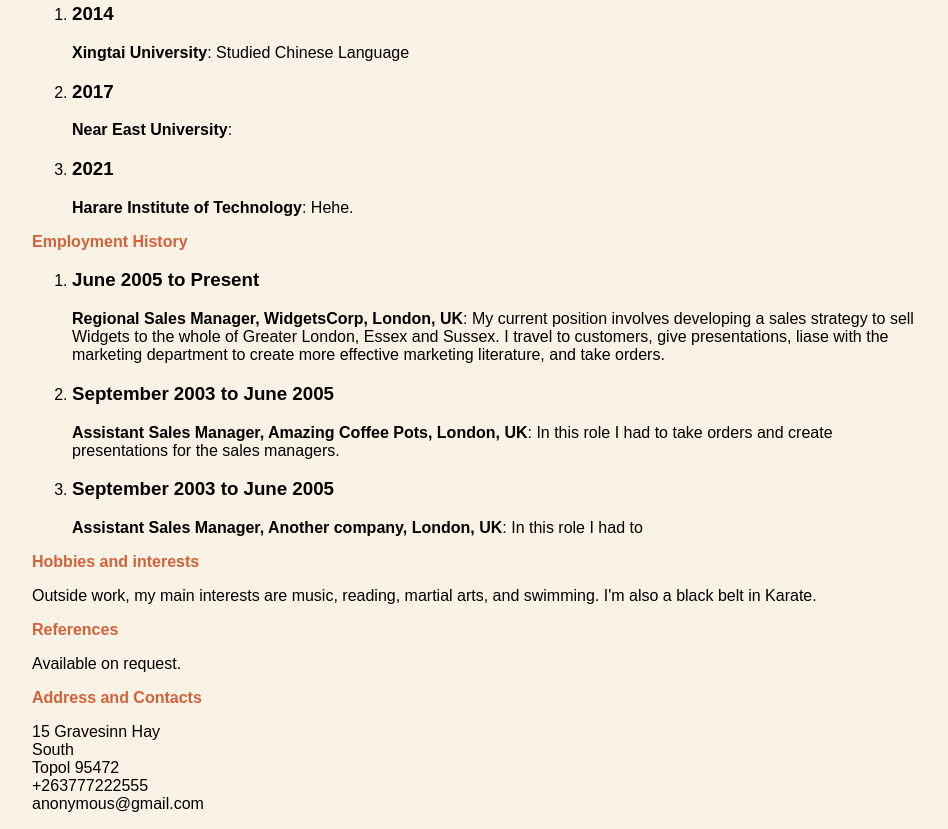
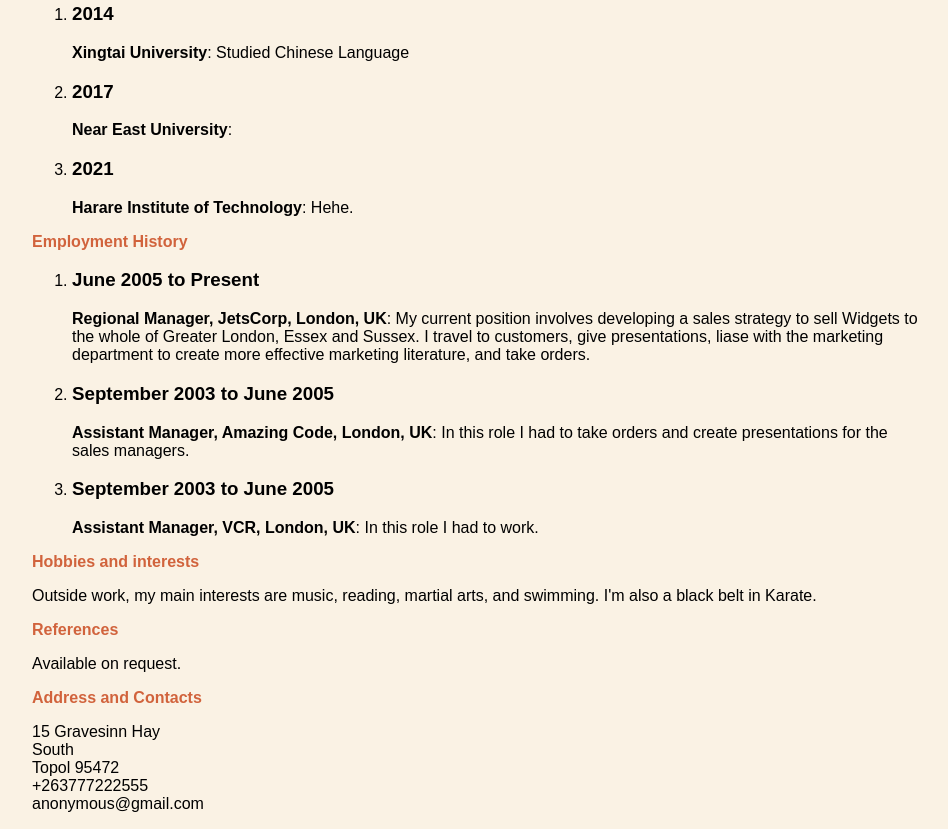
Before and after one commit to reignmore/Qsn-1, a plain HTML site: page index.html in a window 1280 px wide. Shown: the part 757-1586 px from the top of the page, without its empty margins (160-1108 px from the left). Drawn offline with Linux system fonts and the light colour scheme.

Commit message:
Update index.html

```diff
--- a/index.html
+++ b/index.html
@@ -69,15 +69,15 @@
   <ol>
     <li>
       <h3>June 2005 to Present</h3>
-      <p class="first"><strong>Regional Sales Manager, WidgetsCorp, London, UK</strong>: My current position involves developing a sales strategy to sell Widgets to the whole of Greater London, Essex and Sussex. I travel to customers, give presentations, liase with the marketing department to create more effective marketing literature, and take orders.</p>
+      <p class="first"><strong>Regional Manager, JetsCorp, London, UK</strong>: My current position involves developing a sales strategy to sell Widgets to the whole of Greater London, Essex and Sussex. I travel to customers, give presentations, liase with the marketing department to create more effective marketing literature, and take orders.</p>
     </li>
     <li>
       <h3>September 2003 to June 2005</h3>
-      <p class="first"><strong>Assistant Sales Manager, Amazing Coffee Pots, London, UK</strong>: In this role I had to take orders and create presentations for the sales managers. </p>
+      <p class="first"><strong>Assistant Manager, Amazing Code, London, UK</strong>: In this role I had to take orders and create presentations for the sales managers. </p>
     </li>
     <li>
       <h3>September 2003 to June 2005</h3>
-      <p class="first"><strong>Assistant Sales Manager, Another company, London, UK</strong>: In this role I had to </p>
+      <p class="first"><strong>Assistant Manager, VCR, London, UK</strong>: In this role I had to work.</p>
     </li>
   </ol>
 
```
